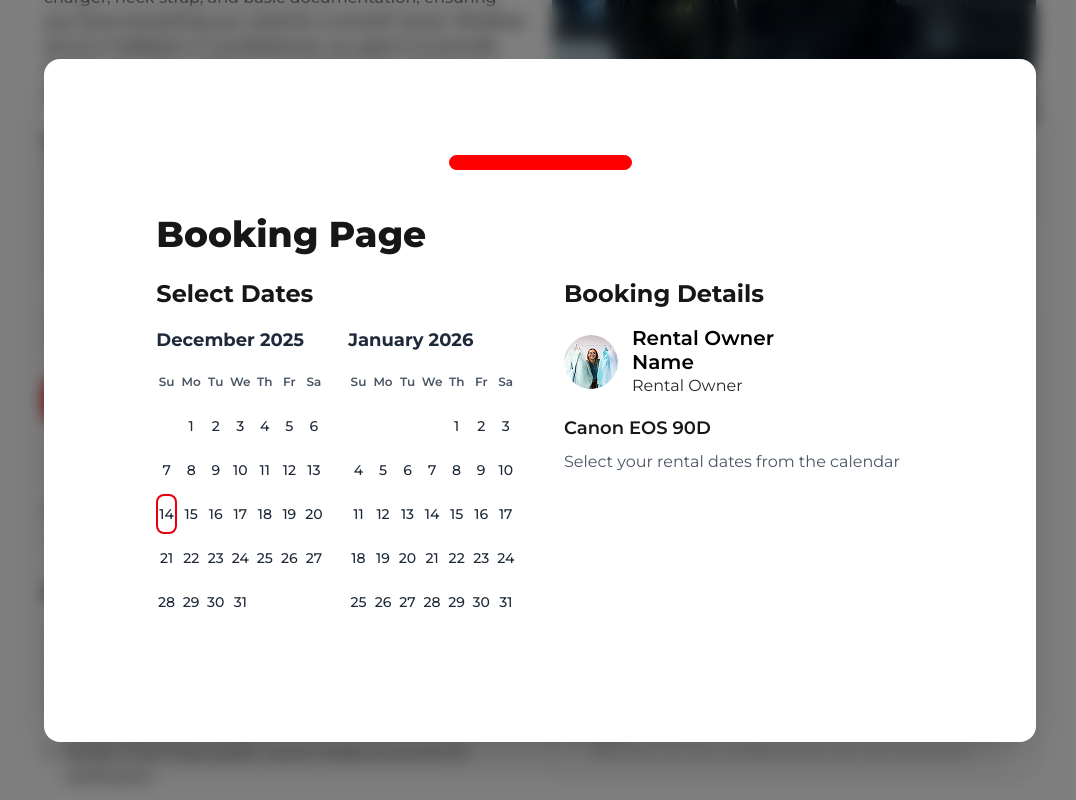
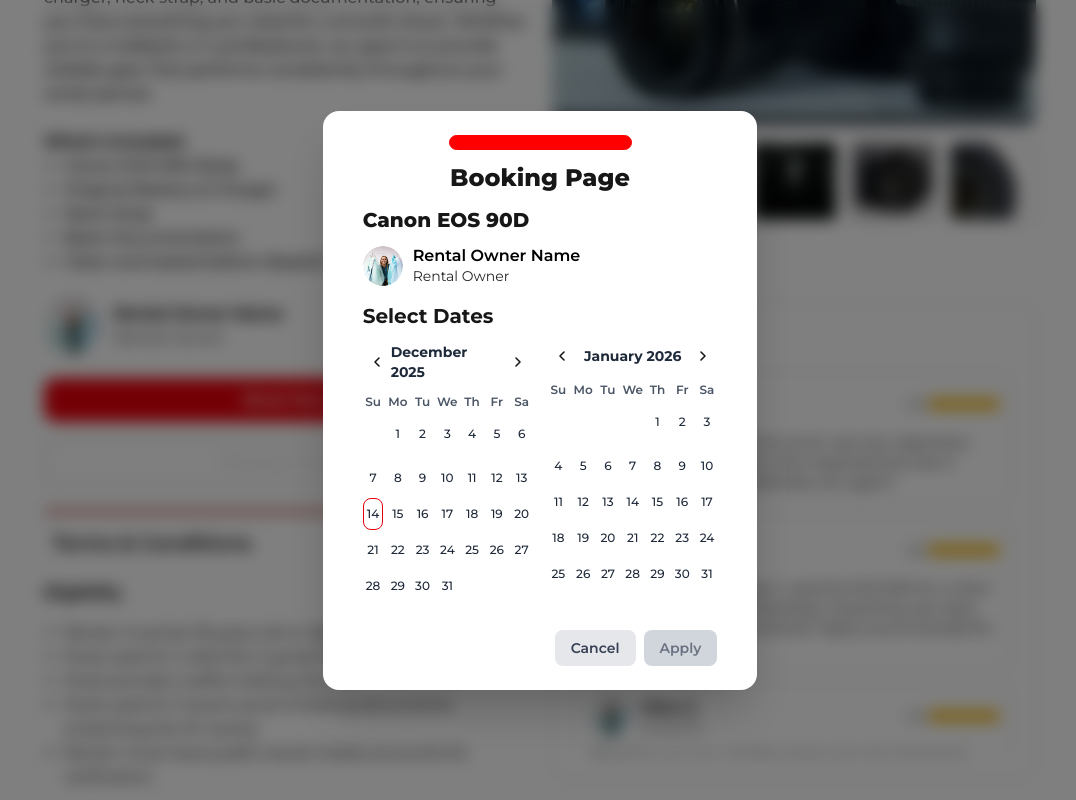
Before and after one commit to gabiuz/Lendr, a Next.js app in the folder client/: page /product-description in a window 1280 px wide. Both pictures are taken after a click on the button "Book Now". Shown: the whole page, without its empty margins (100-1176 px from the left). Built offline with nearby package versions, Linux system fonts and the light colour scheme.

Commit message:
fixed booking modal design

```diff
--- a/client/app/components/Booking.jsx
+++ b/client/app/components/Booking.jsx
@@ -4,12 +4,20 @@
 import { useState } from "react";
 
 export default function Booking({ isOpen = false, onClose = () => {} }) {
-  const [selectedDates, setSelectedDates] = useState({ start: null, end: null });
+  const [selectedDates, setSelectedDates] = useState({
+    start: null,
+    end: null,
+  });
+  const [monthOffset, setMonthOffset] = useState(0);
 
-  // Get current month and next month
+  // Get current month and next month based on offset
   const today = new Date();
-  const currentMonth = new Date(today.getFullYear(), today.getMonth(), 1);
-  const nextMonth = new Date(today.getFullYear(), today.getMonth() + 1, 1);
+  const currentMonth = new Date(today.getFullYear(), today.getMonth() + monthOffset, 1);
+  const nextMonth = new Date(today.getFullYear(), today.getMonth() + monthOffset + 1, 1);
+
+  // Navigation handlers
+  const goToPreviousMonth = () => setMonthOffset(monthOffset - 1);
+  const goToNextMonth = () => setMonthOffset(monthOffset + 1);
 
   // Helper function to get days in a month
   const getDaysInMonth = (date) => {
@@ -40,18 +48,25 @@
   // Check if date is in selected range
   const isDateInRange = (date) => {
     if (!selectedDates.start) return false;
-    if (!selectedDates.end) return date.getTime() === selectedDates.start.getTime();
+    if (!selectedDates.end)
+      return date.getTime() === selectedDates.start.getTime();
     return date >= selectedDates.start && date <= selectedDates.end;
   };
 
   // Check if date is start or end
-  const isStartDate = (date) => selectedDates.start && date.getTime() === selectedDates.start.getTime();
-  const isEndDate = (date) => selectedDates.end && date.getTime() === selectedDates.end.getTime();
+  const isStartDate = (date) =>
+    selectedDates.start && date.getTime() === selectedDates.start.getTime();
+  const isEndDate = (date) =>
+    selectedDates.end && date.getTime() === selectedDates.end.getTime();
 
   // Render calendar for a specific month
-  const renderCalendar = (baseDate) => {
-    const { daysInMonth, startingDayOfWeek, year, month } = getDaysInMonth(baseDate);
-    const monthName = baseDate.toLocaleString('default', { month: 'long', year: 'numeric' });
+  const renderCalendar = (baseDate, isFirstMonth = false) => {
+    const { daysInMonth, startingDayOfWeek, year, month } =
+      getDaysInMonth(baseDate);
+    const monthName = baseDate.toLocaleString("default", {
+      month: "long",
+      year: "numeric",
+    });
     const days = [];
 
     // Add empty cells for days before month starts
@@ -63,7 +78,8 @@
     for (let day = 1; day <= daysInMonth; day++) {
       const date = new Date(year, month, day);
       const isToday = date.toDateString() === today.toDateString();
-      const isPast = date < new Date(today.getFullYear(), today.getMonth(), today.getDate());
+      const isPast =
+        date < new Date(today.getFullYear(), today.getMonth(), today.getDate());
       const inRange = isDateInRange(date);
       const isStart = isStartDate(date);
       const isEnd = isEndDate(date);
@@ -73,11 +89,15 @@
           key={day}
           onClick={() => !isPast && handleDateClick(date)}
           disabled={isPast}
-          className={`h-10 flex items-center justify-center rounded-lg text-sm font-medium transition-all
-            ${isPast ? 'text-gray-300 cursor-not-allowed' : 'cursor-pointer hover:bg-red-100'}
-            ${isToday && !inRange ? 'border-2 border-red-600' : ''}
-            ${inRange ? 'bg-red-600 text-white' : 'text-gray-800'}
-            ${isStart || isEnd ? 'bg-red-700 font-bold' : ''}
+          className={`h-8 flex items-center justify-center rounded-lg text-xs font-medium transition-all
+            ${
+              isPast
+                ? "text-gray-300 cursor-not-allowed"
+                : "cursor-pointer hover:bg-red-100"
+            }
+            ${isToday && !inRange ? "border border-red-600" : ""}
+            ${inRange ? "bg-red-600 text-white" : "text-gray-800"}
+            ${isStart || isEnd ? "bg-red-700 font-bold" : ""}
           `}
         >
           {day}
@@ -86,18 +106,64 @@
     }
 
     return (
-      <div className="mb-6">
-        <h3 className="text-lg font-bold mb-3 text-gray-800">{monthName}</h3>
-        <div className="grid grid-cols-7 gap-1 mb-2">
-          {['Su', 'Mo', 'Tu', 'We', 'Th', 'Fr', 'Sa'].map((day) => (
-            <div key={day} className="h-8 flex items-center justify-center text-xs font-semibold text-gray-600">
+      <div className="mb-3">
+        {/* Month header with navigation */}
+        <div className="flex justify-between items-center mb-2">
+          <button
+            onClick={goToPreviousMonth}
+            className="p-1.5 hover:bg-gray-200 rounded transition-colors"
+            aria-label="Previous month"
+          >
+            <svg
+              width="16"
+              height="16"
+              viewBox="0 0 20 20"
+              fill="none"
+              xmlns="http://www.w3.org/2000/svg"
+            >
+              <path
+                d="M12.5 15L7.5 10L12.5 5"
+                stroke="currentColor"
+                strokeWidth="2"
+                strokeLinecap="round"
+                strokeLinejoin="round"
+              />
+            </svg>
+          </button>
+          <h3 className="text-sm font-bold text-gray-800">{monthName}</h3>
+          <button
+            onClick={goToNextMonth}
+            className="p-1.5 hover:bg-gray-200 rounded transition-colors"
+            aria-label="Next month"
+          >
+            <svg
+              width="16"
+              height="16"
+              viewBox="0 0 20 20"
+              fill="none"
+              xmlns="http://www.w3.org/2000/svg"
+            >
+              <path
+                d="M7.5 15L12.5 10L7.5 5"
+                stroke="currentColor"
+                strokeWidth="2"
+                strokeLinecap="round"
+                strokeLinejoin="round"
+              />
+            </svg>
+          </button>
+        </div>
+        <div className="grid grid-cols-7 gap-1 mb-1">
+          {["Su", "Mo", "Tu", "We", "Th", "Fr", "Sa"].map((day) => (
+            <div
+              key={day}
+              className="h-6 flex items-center justify-center text-xs font-semibold text-gray-600"
+            >
               {day}
             </div>
           ))}
         </div>
-        <div className="grid grid-cols-7 gap-1">
-          {days}
-        </div>
+        <div className="grid grid-cols-7 gap-1">{days}</div>
       </div>
     );
   };
@@ -110,66 +176,88 @@
           onClick={onClose}
         >
           <div
-            className="bg-white rounded-2xl shadow-2xl w-fit max-w-6xl mx-auto overflow-hidden animate-slideUp"
+            className="bg-white rounded-2xl shadow-2xl w-fit max-w-6xl mx-auto overflow-hidden animate-slideUp max-h-[90vh] flex flex-col"
             onClick={(e) => e.stopPropagation()}
           >
-            <div className="modal-container py-24 px-28">
+            <div className="modal-container py-6 px-10 overflow-y-auto">
               <div className="red-line mx-auto"></div>
               <div className="modal-header flex justify-between items-center">
-                <h1 className="text-4xl font-extrabold w-full mt-11">
+                <h1 className="text-2xl font-extrabold w-full mt-3 flex justify-center">
                   Booking Page
                 </h1>
               </div>
-              <div className="modal-body grid grid-cols-2 gap-12 mt-6">
+              <div className="modal-body mt-3">
                 <div className="calendar-column w-full">
-                  <h2 className="text-2xl font-bold mb-4">Select Dates</h2>
+                  {/* Booking Details */}
+                  <div className="product-info mb-3">
+                    <h3 className="text-xl font-extrabold mb-1">
+                      Canon EOS 90D
+                    </h3>
+                  </div>
+                  <div className="inline-flex justify-start items-center gap-2.5 mb-4">
+                    <Image
+                      width={40}
+                      height={40}
+                      className="rounded-full"
+                      src="/pictures/sample-pfp-productCard.png"
+                      alt="profile photo image"
+                    />
+                    <div className="w-52 inline-flex flex-col justify-start items-start">
+                      <div className="self-stretch justify-start text-black text-base font-semibold font-['Montserrat'] leading-5">
+                        Rental Owner Name
+                      </div>
+                      <div className="self-stretch justify-start text-zinc-800 text-sm font-normal font-['Montserrat'] leading-5">
+                        Rental Owner
+                      </div>
+                    </div>
+                  </div>
+
+
+                  <h2 className="text-xl font-bold mb-3">Select Dates</h2>
 
                   {/* Two Months Side by Side */}
-                  <div className="flex gap-6">
-                    <div className="flex-1">
-                      {renderCalendar(currentMonth)}
-                    </div>
-                    <div className="flex-1">
-                      {renderCalendar(nextMonth)}
-                    </div>
+                  <div className="flex gap-4">
+                    <div className="flex-1">{renderCalendar(currentMonth)}</div>
+                    <div className="flex-1">{renderCalendar(nextMonth)}</div>
                   </div>
 
                   {/* Selected Dates Display */}
                   {selectedDates.start && (
-                    <div className="mt-4 p-4 bg-gray-100 rounded-lg">
-                      <p className="text-sm font-semibold text-gray-700">
+                    <div className="mt-3 p-2.5 bg-gray-100 rounded-lg">
+                      <p className="text-xs font-semibold text-gray-700">
                         Start: {selectedDates.start.toLocaleDateString()}
                       </p>
                       {selectedDates.end && (
-                        <p className="text-sm font-semibold text-gray-700">
+                        <p className="text-xs font-semibold text-gray-700">
                           End: {selectedDates.end.toLocaleDateString()}
                         </p>
                       )}
                     </div>
                   )}
-                </div>
-                <div className="column-2 w-full">
-                  <h2 className="text-2xl font-bold mb-4">Booking Details</h2>
-                  <div className="inline-flex justify-start items-center gap-3.5 mb-4">
-                    <Image
-                      width={54}
-                      height={54}
-                      className="rounded-full"
-                      src="/pictures/sample-pfp-productCard.png"
-                      alt="profile photo image"
-                    />
-                    <div className="w-52 inline-flex flex-col justify-start items-start">
-                      <div className="self-stretch justify-start text-black text-xl font-semibold font-['Montserrat'] leading-6">
-                        Rental Owner Name
-                      </div>
-                      <div className="self-stretch justify-start text-zinc-800 text-base font-normal font-['Montserrat'] leading-6">
-                        Rental Owner
-                      </div>
-                    </div>
-                  </div>
-                  <div className="product-info">
-                    <h3 className="text-lg font-semibold mb-2">Canon EOS 90D</h3>
-                    <p className="text-gray-600">Select your rental dates from the calendar</p>
+
+                  {/* Action Buttons */}
+                  <div className="flex justify-end gap-2 mt-4">
+                    <button
+                      onClick={onClose}
+                      className="cursor-pointer px-4 py-2 bg-gray-200 hover:bg-gray-300 text-gray-700 rounded-lg text-sm font-semibold transition-colors"
+                    >
+                      Cancel
+                    </button>
+                    <button
+                      onClick={() => {
+                        // Handle apply/booking logic here
+                        console.log("Selected dates:", selectedDates);
+                        onClose();
+                      }}
+                      disabled={!selectedDates.start || !selectedDates.end}
+                      className={`cursor-pointer px-4 py-2 rounded-lg text-sm font-semibold transition-all ${
+                        selectedDates.start && selectedDates.end
+                          ? "bg-red-600 hover:bg-red-700 text-white hover:shadow-md"
+                          : "bg-gray-300 text-gray-500 cursor-not-allowed"
+                      }`}
+                    >
+                      Apply
+                    </button>
                   </div>
                 </div>
               </div>
```
